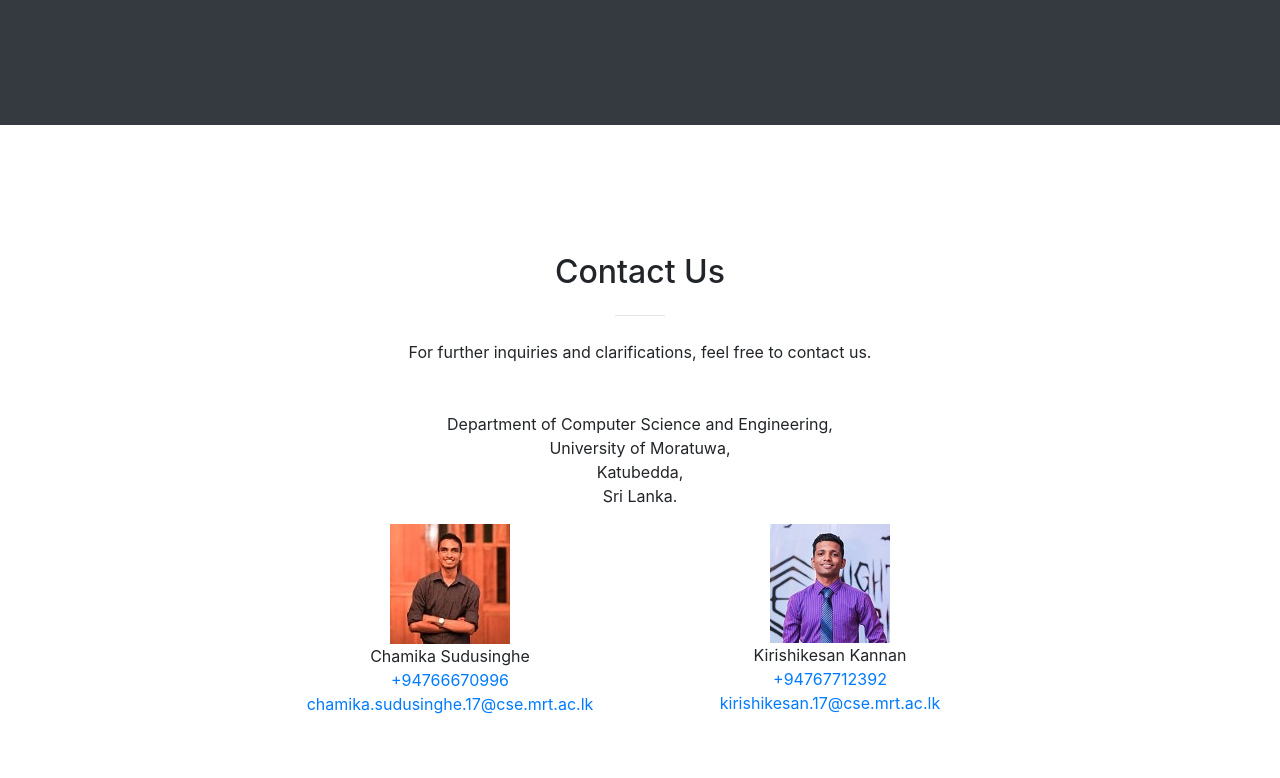
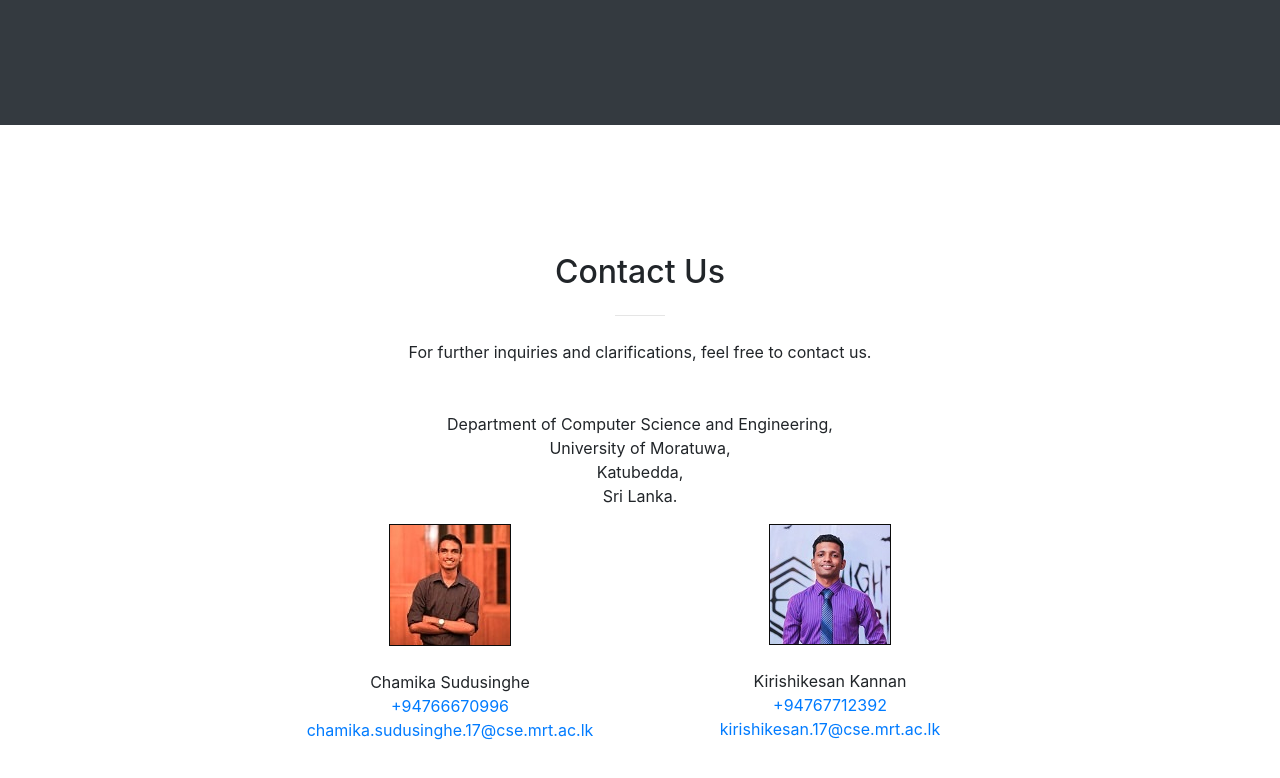
Before and after one commit to rumeshmadhusanka/robo, a website with bundled scripts: page index.html in a window 1280 px wide. Shown: the part 3498-4276 px from the top of the page. Built offline with nearby package versions, Linux system fonts and the light colour scheme; files whose address does not match are found by name.

Commit message:
added breaks

```diff
--- a/index.html
+++ b/index.html
@@ -293,16 +293,16 @@
         </div>
         <div class="row">
             <div class="col-lg-4 ml-auto text-center">
-                <img src="img/contacts/chamika.jpg" alt="Chamika"><br/>
-                Chamika Sudusinghe<br/>
+                <img src="img/contacts/chamika.jpg" alt="Chamika" style="border: #0b0b0b solid 1px"><br/>
+                <br/>Chamika Sudusinghe<br/>
                 <a href="tel:+94766670996">+94766670996</a><br/>
-                <a href="mailto:chamika.sudusinghe.17@cse.mrt.ac.lk">chamika.sudusinghe.17@cse.mrt.ac.lk</a>
+                <a href="mailto:chamika.sudusinghe.17@cse.mrt.ac.lk">chamika.sudusinghe.17@cse.mrt.ac.lk</a><br><br>
             </div>
             <div class="col-lg-4 mr-auto text-center">
-                <img src="img/contacts/kirishi.jpg" alt="Kirishi"><br/>
-                Kirishikesan Kannan<br/>
+                <img src="img/contacts/kirishi.jpg" alt="Kirishi" style="border: #0b0b0b solid 1px"><br/>
+                <br/>Kirishikesan Kannan<br/>
                 <a href="tel:+94767712392">+94767712392</a><br/>
-                <a href="mailto:kirishikesan.17@cse.mrt.ac.lk">kirishikesan.17@cse.mrt.ac.lk</a>
+                <a href="mailto:kirishikesan.17@cse.mrt.ac.lk">kirishikesan.17@cse.mrt.ac.lk</a><br><br>
             </div>
         </div>
     </div>
```
